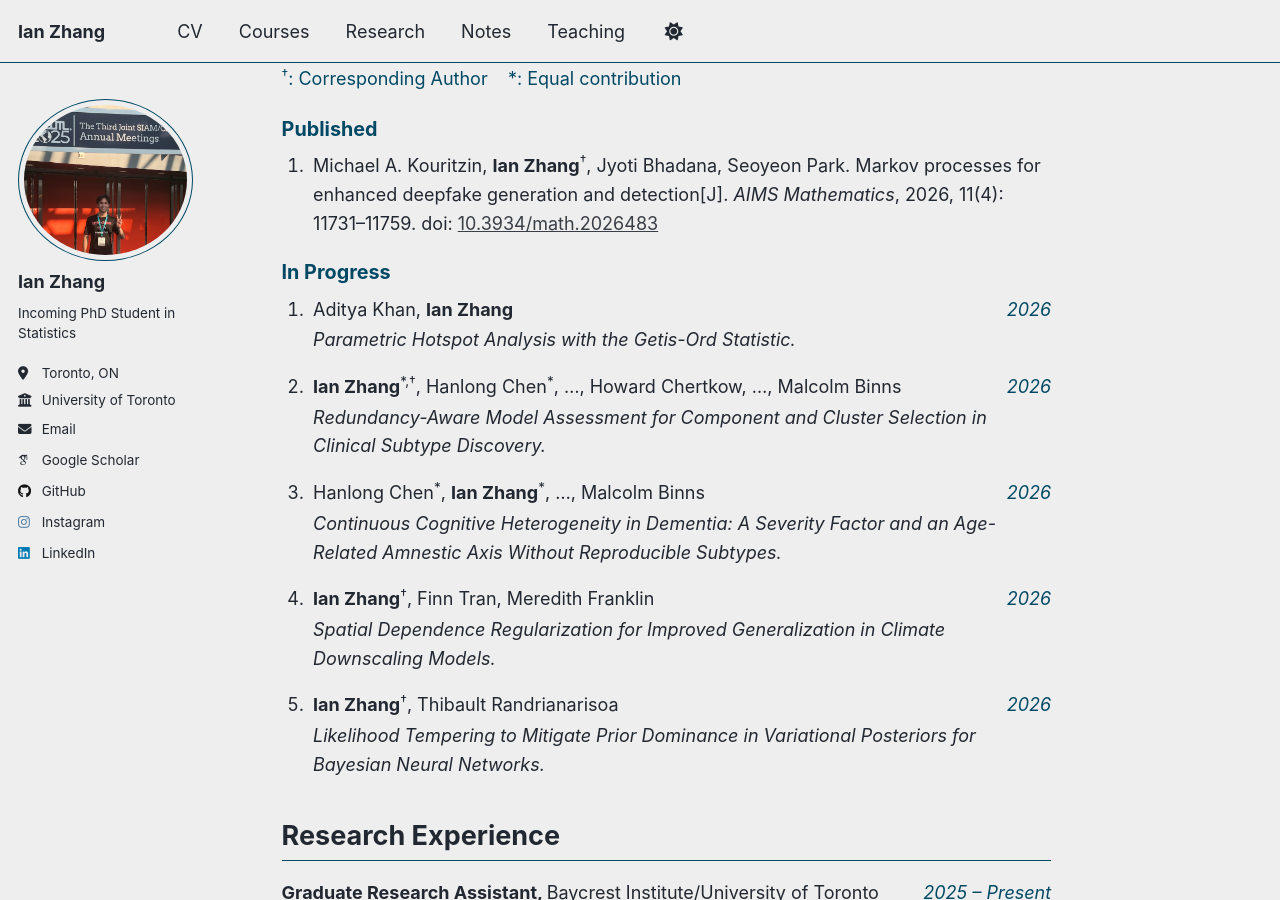
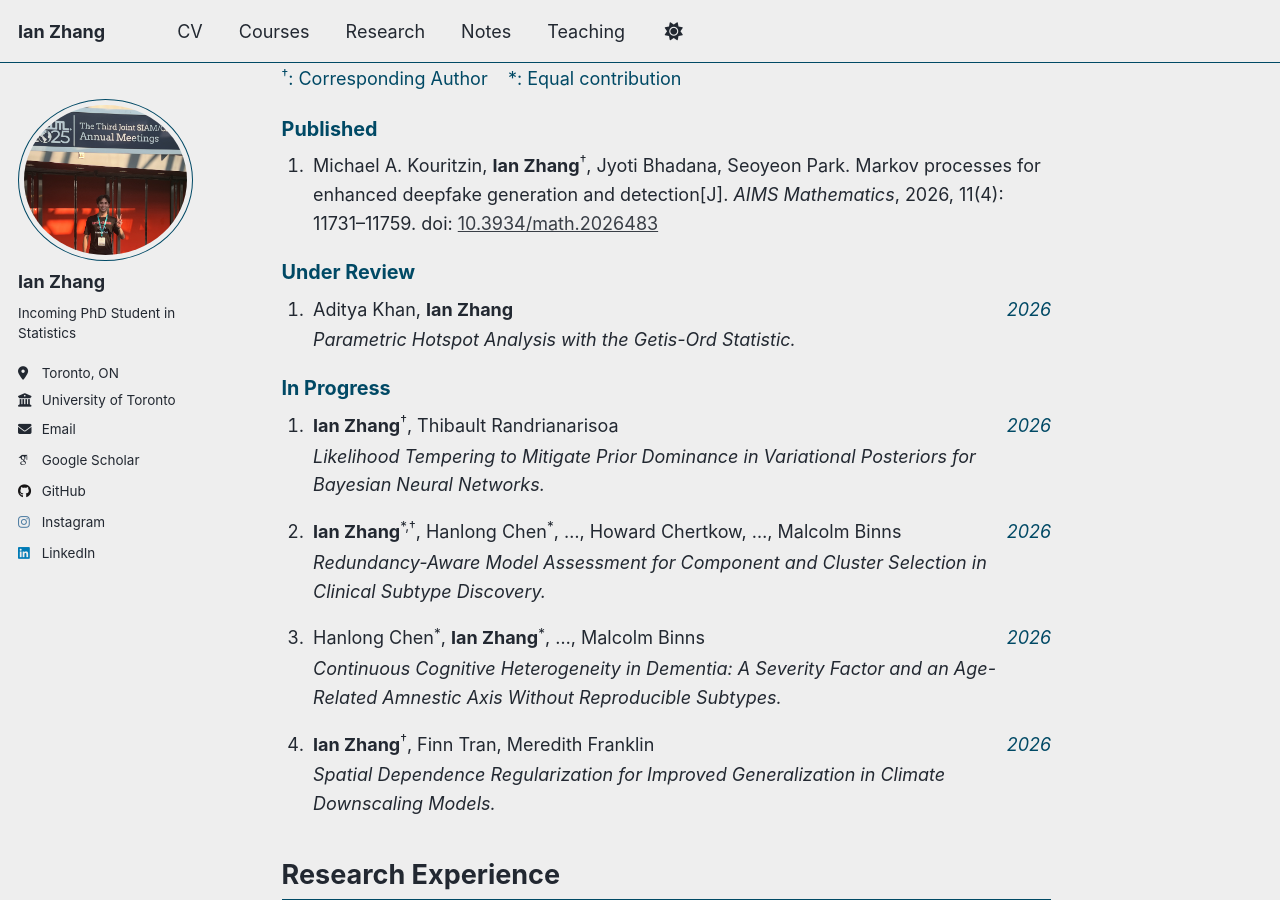
Before and after one commit to IanZhang42/ianwebsite, a Jekyll site: the page built from _pages/cv.md, in a window 1280 px wide and 900 px high, scrolled down 574 px. Built offline with Jekyll 4.4.1, drawn with Linux system fonts in a browser that asks for light colours; some web fonts are replaced; a script that is not in the unit is left out.

Commit message:
Updated webpage version of the CV

```diff
--- a/_includes/cv-template.html
+++ b/_includes/cv-template.html
@@ -45,6 +45,21 @@
       {% for pub in cv.publications.published %}
       <li class="cv-pub">
         {{ pub.authors }} {{ pub.title }} {{ pub.venue }}
+      </li>
+      {% endfor %}
+    </ol>
+    {% endif %}
+
+    {% if cv.publications.underReview.size > 0 %}
+    <h3>Under Review</h3>
+    <ol class="cv-pub-list">
+      {% for pub in cv.publications.underReview %}
+      <li class="cv-pub">
+        <div class="cv-item-header">
+          <div class="cv-pub-authors">{{ pub.authors }}</div>
+          {% if pub.date %}<div class="cv-item-date">{{ pub.date }}</div>{% endif %}
+        </div>
+        <div class="cv-pub-title"><em>{{ pub.title }}</em></div>
       </li>
       {% endfor %}
     </ol>
```
Also changed, not shown: _data/cv.json (+8 -6 lines), _pages/cv-markdown.md (+3 -3 lines).
